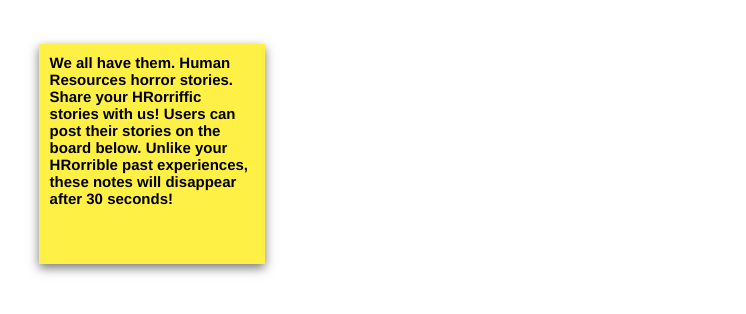
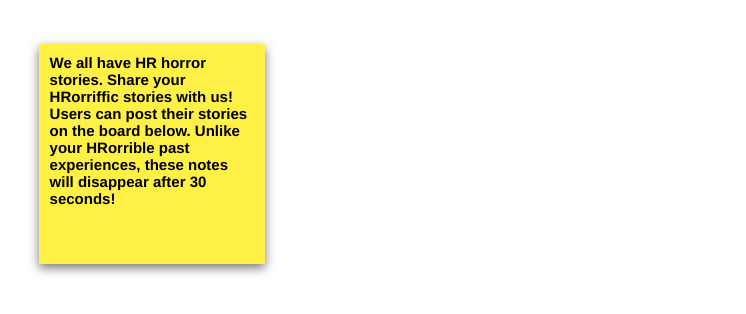
Before and after one commit to brendajin/HRorror, a website: page public/index.html in a window 1280 px wide. Shown: the part 192-506 px from the top of the page, without its empty margins (104-850 px from the left). Drawn offline with nearby package versions, Linux system fonts and the light colour scheme; a script that the page names is missing; a web font is replaced by a local one.

Commit message:
editing copy to be shorter

```diff
--- a/public/index.html
+++ b/public/index.html
@@ -21,7 +21,7 @@
 	<!-- The messages will go here -->
 	<div id='messagesDiv'>
 		<div class="sticky">
-			<p>We all have them. Human Resources horror stories. Share your HRorriffic stories with us! Users can post their stories on the board below. Unlike your HRorrible past experiences, these notes will disappear after 30 seconds!</p>
+			<p>We all have HR horror stories. Share your HRorriffic stories with us! Users can post their stories on the board below. Unlike your HRorrible past experiences, these notes will disappear after 30 seconds!</p>
 		</div>
 	</div>
 
```
